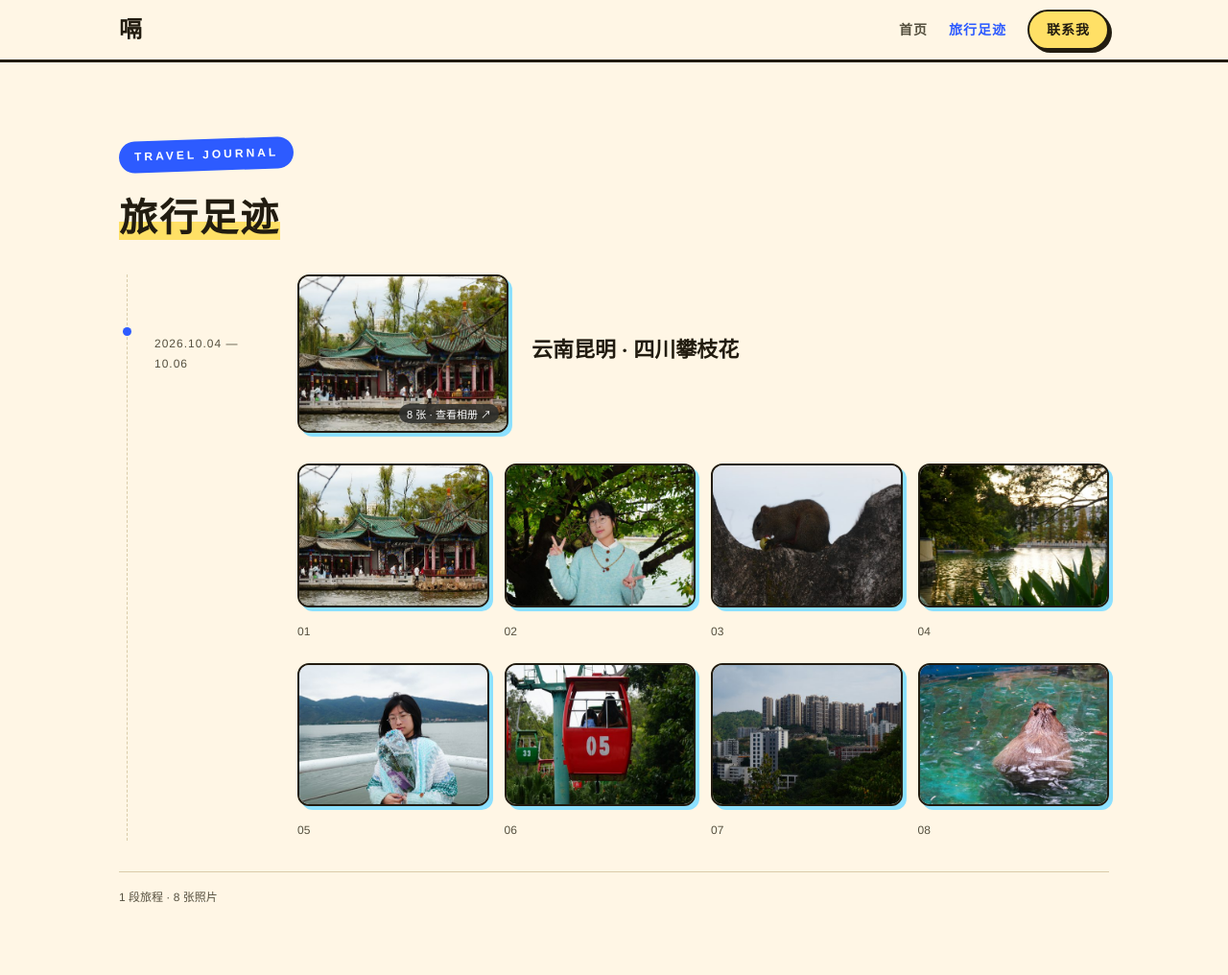
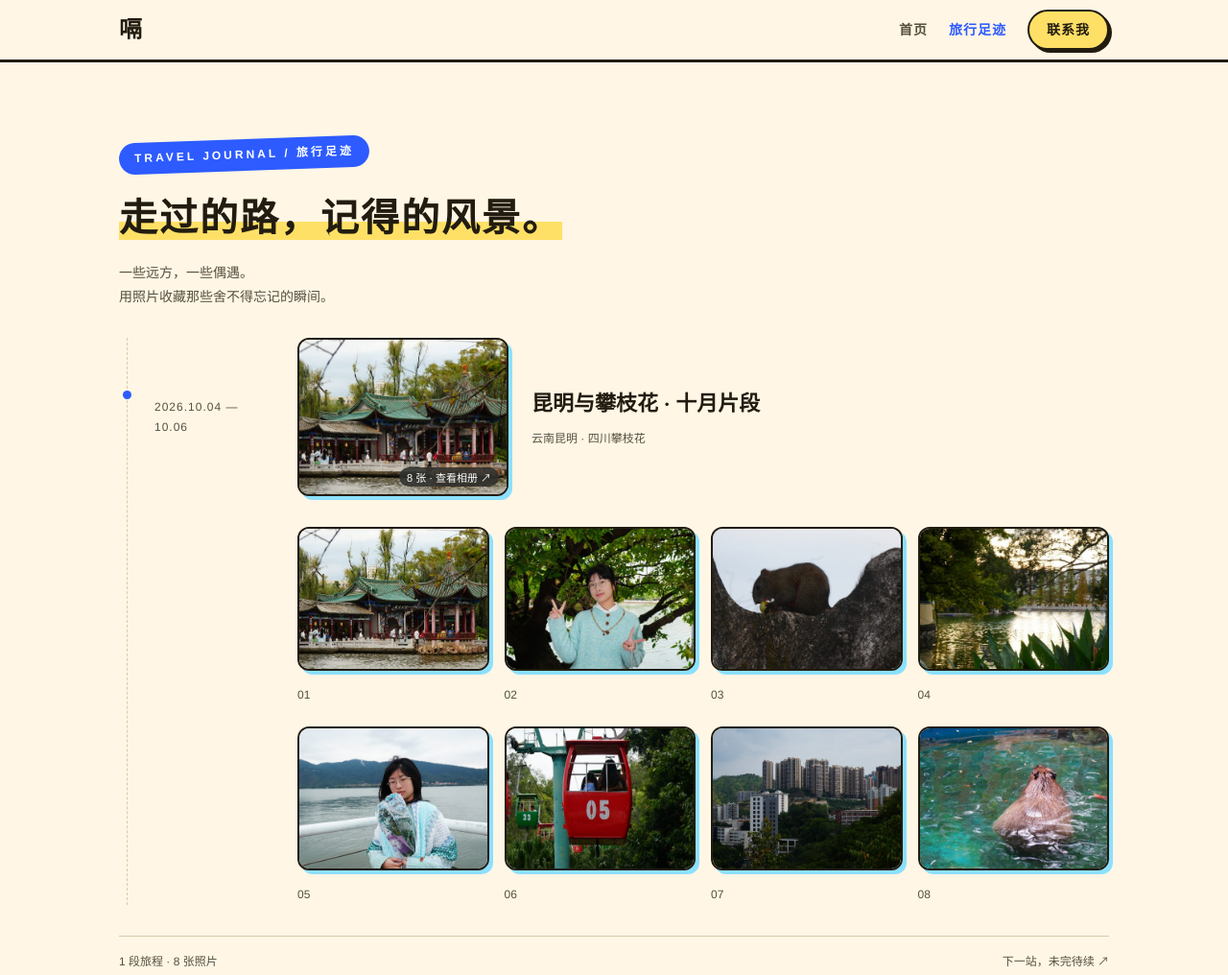
Before and after one commit to 2645987045/ge-site, a plain HTML site: page personal-site/travel.html in a window 1280 px wide. Shown: the top 1016 px of the page at 96% size. Drawn offline with Linux system fonts and the light colour scheme.

```diff
--- a/personal-site/travel.html
+++ b/personal-site/travel.html
@@ -23,18 +23,19 @@
   <section class="travel-section" id="travel" aria-labelledby="travel-title">
     <div class="wrap">
       <div class="travel-heading">
-        <span class="travel-eyebrow">TRAVEL JOURNAL</span>
-        <h1 id="travel-title"><mark>旅行足迹</mark></h1>
+        <span class="travel-eyebrow">TRAVEL JOURNAL / 旅行足迹</span>
+        <h1 id="travel-title"><mark>走过的路，记得的风景。</mark></h1>
+        <p>一些远方，一些偶遇。<br>用照片收藏那些舍不得忘记的瞬间。</p>
       </div>
       <div class="travel-filters" aria-label="旅行相册分类" hidden></div>
       <ol class="travel-timeline" aria-label="旅行相册"></ol>
-      <div class="travel-footer"><span id="travel-status">昆明与攀枝花 · 8 张照片</span></div>
+      <div class="travel-footer"><span id="travel-status">昆明与攀枝花 · 8 张照片</span><span>下一站，未完待续 ↗</span></div>
     </div>
     <!-- 填写真实旅行后，每项包含 title/date/location/category/note/photos；photos 包含 src/alt/caption。 -->
     <script type="application/json" id="travel-data">
 [
   {
-    "title": "",
+    "title": "昆明与攀枝花 · 十月片段",
     "date": "2026.10.04 — 10.06",
     "location": "云南昆明 · 四川攀枝花",
     "category": "",
```
